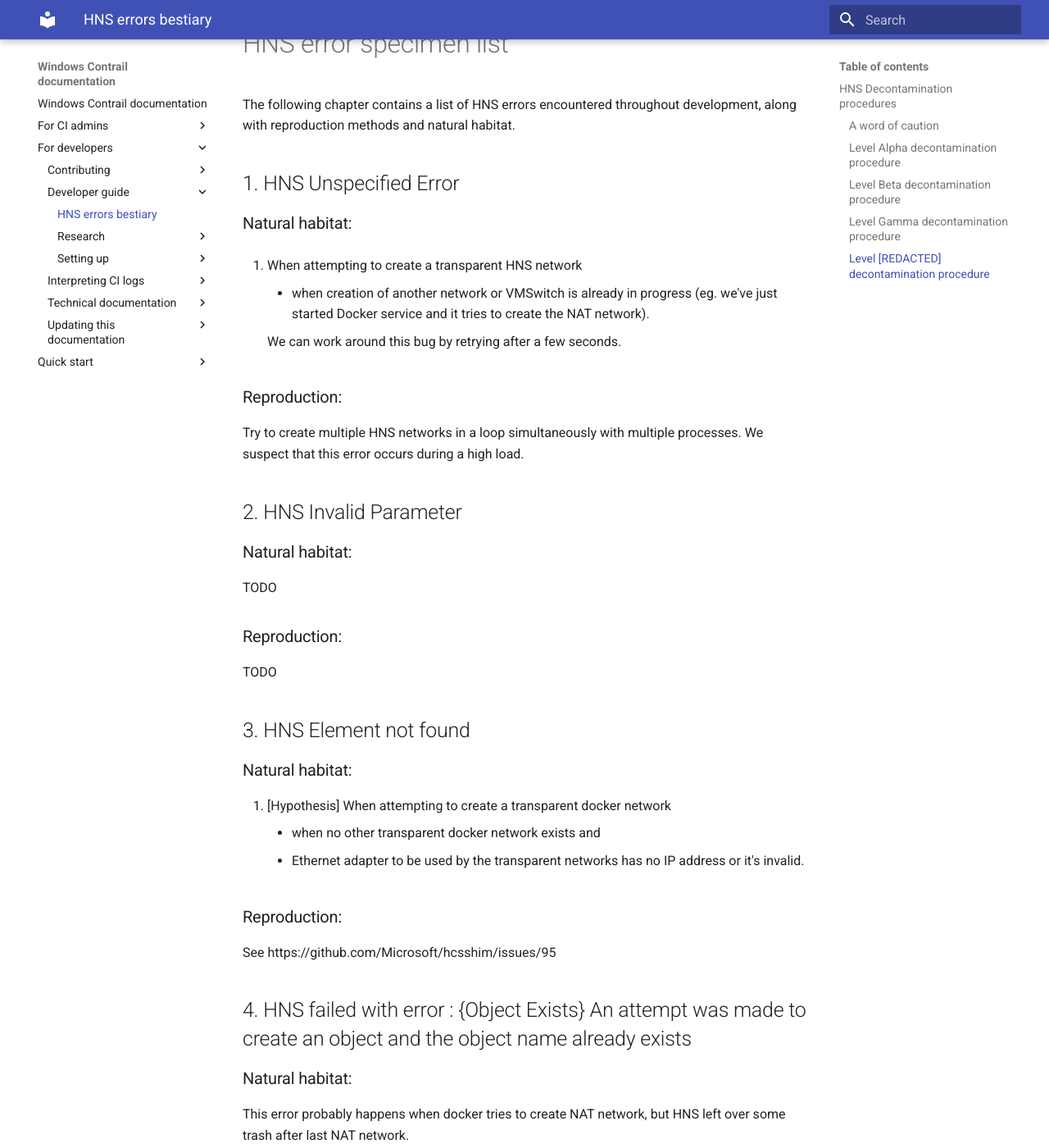
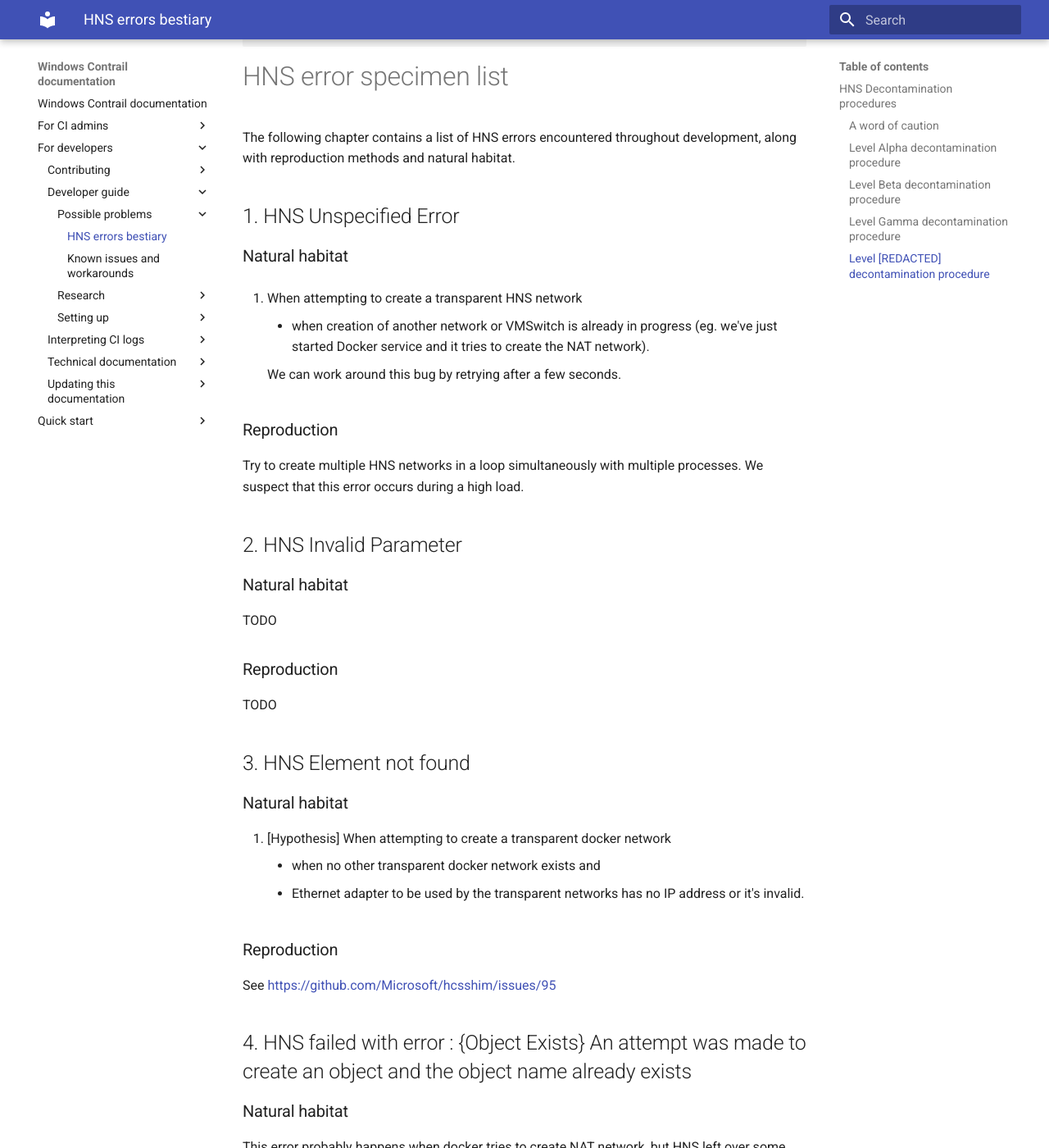
Before and after one commit to piotr-szuberski/contrail-windows-docs, an MkDocs documentation site: the page built from doc/For developers/Developer guide/Possible problems/HNS_error_bestiary.md, in a window 1280 px wide and 1400 px high, scrolled down 1820 px. Shown: the whole window at 82% size. Built offline with MkDocs 1.6.1 and Material for MkDocs 9.7.7, drawn with Linux system fonts in a browser that asks for light colours; some of the changed text lies outside the part shown.

Commit message:
Documenting vrouter extension enabled but not running. (#64)
Added known issues file and fixed hns bestiary lists nad indents

````diff
--- a/doc/For developers/Developer guide/HNS_error_bestiary.md
+++ b/doc/For developers/Developer guide/Possible problems/HNS_error_bestiary.md
@@ -20,44 +20,39 @@
 ### Level Alpha decontamination procedure
 
 1. First, stop the docker service.
-```
-Stop-Service docker
-```
+
+        Stop-Service docker
+
 2. Remove all virtual switches, container networks and NAT
-```
-Get-ContainerNetwork | Remove-ContainerNetwork
-Get-VMSwitch | Remove-VMSwitch
-Get-NetNAT | Remove-NetNAT
-```
+
+        Get-ContainerNetwork | Remove-ContainerNetwork
+        Get-VMSwitch | Remove-VMSwitch
+        Get-NetNAT | Remove-NetNAT
 
 3. Restart HNS and docker services.
-```
-Restart-Service hns
-Restart-Service docker
-```
+
+        Restart-Service hns
+        Restart-Service docker
 
 ### Level Beta decontamination procedure
 
 1. Remove all container networks. Always do this because some vmswitches may not be removed properly if you just execute the next command.
-```
-Get-ContainerNetwork | Remove-ContainerNetwork
-```
+
+        Get-ContainerNetwork | Remove-ContainerNetwork
 
 2. Manually remove `HNS.data` file. `net` command sometimes works better at restarting HNS than PowerShell's `Restart-Service`.
 
 > Warning: this is not recommended by Microsoft, but they do it in their official cleanup script, so I guess it's not that bad.
 
-```
-net stop hns;
-del C:\programdata\Microsoft\Windows\HNS\HNS.data;
-net start hns;
-```
+        net stop hns;
+        del C:\programdata\Microsoft\Windows\HNS\HNS.data;
+        net start hns;
 
 ### Level Gamma decontamination procedure
 
 Use official Microsoft script to cleanup. It will also cleanup some registry entries and do much more.
 
-https://github.com/MicrosoftDocs/Virtualization-Documentation/tree/live/windows-server-container-tools/CleanupContainerHostNetworking
+<https://github.com/MicrosoftDocs/Virtualization-Documentation/tree/live/windows-server-container-tools/CleanupContainerHostNetworking>
 
 ### Level [REDACTED] decontamination procedure
 
@@ -65,10 +60,8 @@
 
 > Warning: this might BSOD.
 
-```
-// perform as single command because you will lose connectivity during netcfg -D
-netcfg -D; Restart-Computer -force
-```
+    // perform as single command because you will lose connectivity during netcfg -D
+    netcfg -D; Restart-Computer -force
 
 # HNS error specimen list
 
@@ -76,64 +69,63 @@
 
 ## 1. HNS Unspecified Error
 
-### Natural habitat:
+### Natural habitat
 
-1.  When attempting to create a transparent HNS network
+1. When attempting to create a transparent HNS network
     * when creation of another network or VMSwitch is already in progress
       (eg. we've just started Docker service and it tries to create the NAT network).
 
     We can work around this bug by retrying after a few seconds.
 
-### Reproduction:
+### Reproduction
 
 Try to create multiple HNS networks in a loop simultaneously with multiple processes.
 We suspect that this error occurs during a high load.
 
 ## 2. HNS Invalid Parameter
 
-### Natural habitat:
+### Natural habitat
 
 TODO
 
-### Reproduction:
+### Reproduction
 
 TODO
 
 ## 3. HNS Element not found
 
-### Natural habitat:
+### Natural habitat
 
 1. [Hypothesis] When attempting to create a transparent docker network
     * when no other transparent docker network exists and
     * Ethernet adapter to be used by the transparent networks has no IP address or it's invalid.
 
-### Reproduction:
+### Reproduction
 
-See https://github.com/Microsoft/hcsshim/issues/95
+See <https://github.com/Microsoft/hcsshim/issues/95>
 
 ## 4. HNS failed with error : {Object Exists} An attempt was made to create an object and the object name already exists
 
-### Natural habitat:
+### Natural habitat
 
 This error probably happens when docker tries to create NAT network, but HNS left over some trash after last NAT network.
 
 Cleanup everything as explained in the Decontamination Procedures chapter. If the problem still persists, just create a random NAT network:
-```
-New-ContainerNetwork foo
-```
 
-### Reproduction:
+    New-ContainerNetwork foo
+
+### Reproduction
 
 TODO
 
 ## 5. Container creation fails with error: CreateContainer: failure in a Windows system call
 
-### Natural habitat:
+### Natural habitat
 
 This error happens occasionally when Docker tries to create a container.
 
 The container is actually created (it enters CREATED state), but can not be run (Docker doesn't start it automatically and manual start fails). Such a faulty container can be removed. Then one may try to create container again - this is expected to succeed (no case has been observed, when second attempt failed).
 
-### Reproduction:
+### Reproduction
 
 There's no obvious correlation with any special circumstances. On a VM that's not heavily loaded, it is expected that hundreds of tries might be needed to reproduce this error. Creating and removing containers in a loop is enough.
````
Also changed, not shown: doc/For developers/Developer guide/Possible problems/known_issues.md (added, +12 -0 lines).
